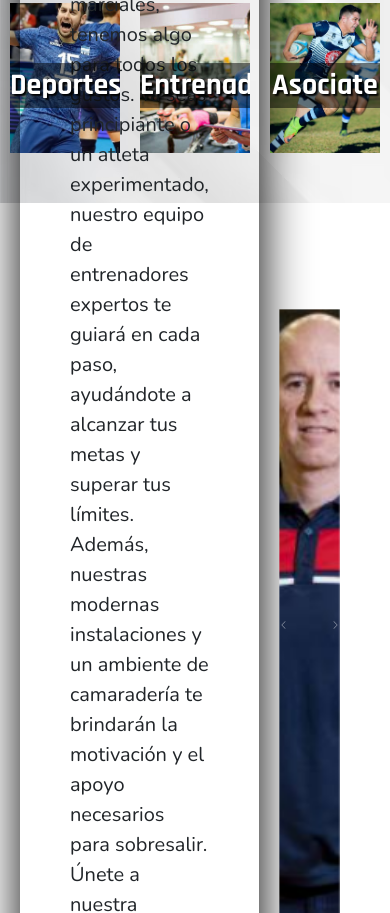
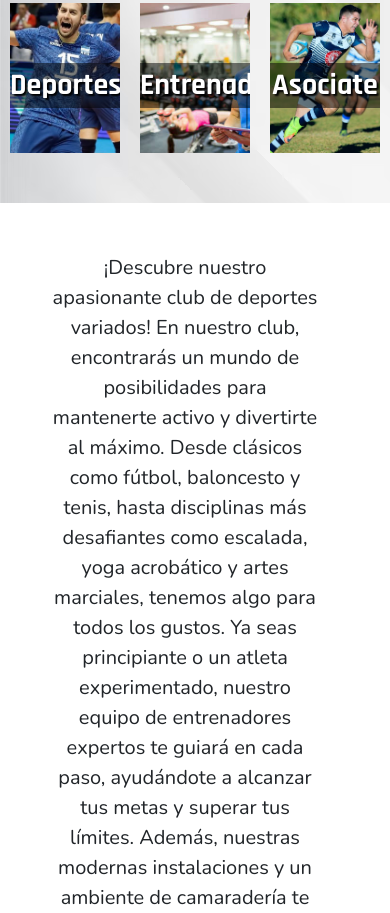
Before and after one commit to matt-gz/PreEntrega3-GomezMateo, a website: page index.html in a window 390 px wide. Shown: the part 891-1804 px from the top of the page. Drawn offline with nearby package versions, Linux system fonts and the light colour scheme.

Commit message:
media queries agregadas

```diff
--- a/scss/style.scss
+++ b/scss/style.scss
@@ -259,6 +259,7 @@ a {
     margin: 20px;
     border-radius: 10px;
     box-shadow: #000 1px 1px 50px;
+    overflow: hidden;
   }
   .carousel_container {
     flex: 1;
@@ -271,7 +272,7 @@ a {
     object-fit: cover; /* La imagen se ajustará automáticamente manteniendo su relación de aspecto */
   }
 
-/*----------sliders: SobreNosotros & Sponsors------------*/
+/*----------Sponsors------------*/
 
 .slider_propio {
     width: 75vw;
@@ -518,3 +519,18 @@ footer {
 }
 
 /*-----------MEDIA QUERIES--------------*/
+
+@media screen and (max-width: 1100px) {
+    .carousel_container {
+      display: none;
+    }
+
+    .div_p_presentacion {
+        box-shadow: none;
+        text-align: center;
+      margin-left: 0;
+      height: 100vh;
+      align-items: center;
+      overflow:scroll
+    }
+  }
```
Also changed, not shown: css/style.css, 1 other file.
